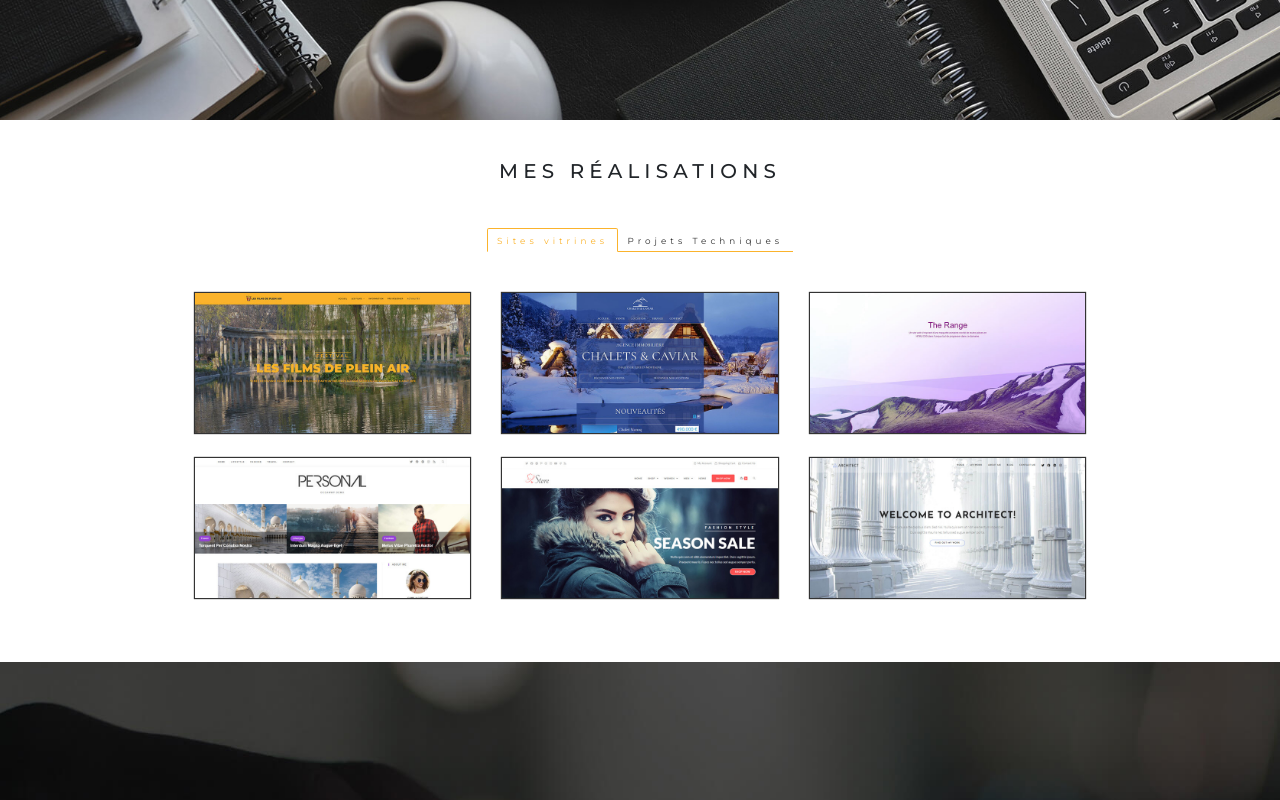
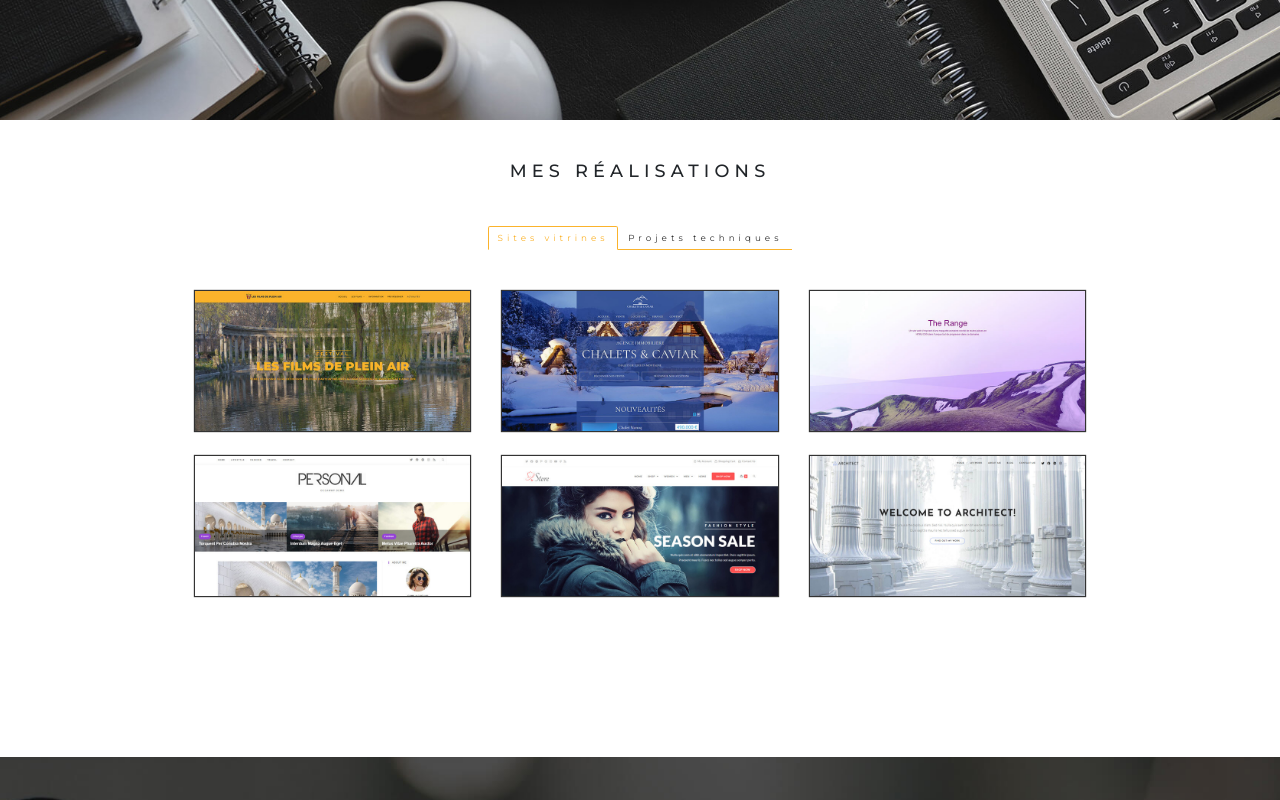
Before and after one commit to PolThm/Pol-Thomas, a React (Create React App) app: page / in a window 1280 px wide. Shown: the part 680-1480 px from the top of the page. Built offline with nearby package versions, Linux system fonts and the light colour scheme.

Commit message:
Rajout d'une marge en dessous de la section mes realisations

```diff
--- a/src/App.css
+++ b/src/App.css
@@ -119,7 +119,7 @@ header .text-introduction {
 }
 .mes-realisations h2 {
   padding: 5vh 0 5vh 0;
-  font-size: 2.26rem;
+  font-size: 2.02rem;
   letter-spacing: 0.585rem;
 }
 .mes-realisations .nav-tabs {
@@ -138,7 +138,7 @@ header .text-introduction {
   border-color: #fbb32c #fbb32c white;
 }
 .mes-realisations .container-fluid {
-  padding-bottom: 5vh;
+  padding-bottom: 17.1vh;
 }
 .mes-realisations .container-fluid .figure {
   margin-bottom: 2.5vh;
--- a/src/components/MesRealisations.js
+++ b/src/components/MesRealisations.js
@@ -12,7 +12,7 @@ class MesRealisations extends React.Component {
           <Tab eventKey="sitesVitrines" title="Sites vitrines">
             <MesRealisationsSitesVitrines/>
           </Tab>
-          <Tab eventKey="projetsTechniques" title="Projets Techniques">
+          <Tab eventKey="projetsTechniques" title="Projets techniques">
             <MesRealisationsProjetsTechniques />
           </Tab>
         </Tabs>
--- a/src/sass/style.css
+++ b/src/sass/style.css
@@ -119,7 +119,7 @@ header .text-introduction {
 }
 .mes-realisations h2 {
   padding: 5vh 0 5vh 0;
-  font-size: 2.26rem;
+  font-size: 2.02rem;
   letter-spacing: 0.585rem;
 }
 .mes-realisations .nav-tabs {
@@ -138,7 +138,7 @@ header .text-introduction {
   border-color: #fbb32c #fbb32c white;
 }
 .mes-realisations .container-fluid {
-  padding-bottom: 5vh;
+  padding-bottom: 17.1vh;
 }
 .mes-realisations .container-fluid .figure {
   margin-bottom: 2.5vh;
--- a/src/sass/style.scss
+++ b/src/sass/style.scss
@@ -91,7 +91,8 @@ header {
   overflow: auto;
   h2 {
     padding: 5vh 0 5vh 0;
-    font-size: 2.26rem;
+    //font-size: 2.26rem;
+    font-size: 2.02rem;
     letter-spacing: 0.585rem;
   }
   .nav-tabs {
@@ -111,7 +112,7 @@ header {
     }
   }
   .container-fluid {
-    padding-bottom: 5vh;
+    padding-bottom: 17.1vh;
     .figure {
       margin-bottom: 2.5vh;
       border: $secondary 1px solid;
```
Also changed, not shown: 2 other files (tests, documents, lock files or other folders).
